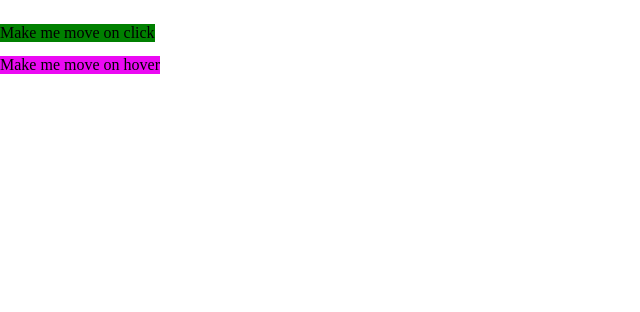
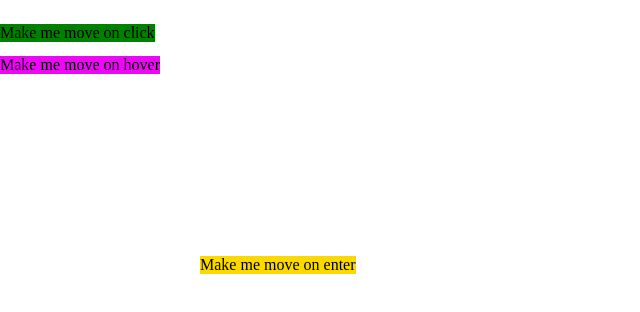
Before and after one commit to HavaElboim/stackblitz-html-2nd-assignment, a plain HTML site: page index.html in a window 1280 px wide. Shown: the whole page, without its empty margins (0-640 px from the left). Drawn offline with Linux system fonts and the light colour scheme.

Commit message:
3 files modified

```diff
--- a/index.html
+++ b/index.html
@@ -18,6 +18,13 @@
     >
       Make me move on hover
     </p>
+    <p
+      id="onEnterText"
+      class="on-enter-text"
+      onmouseenter="enterBox.moveOnAction()"
+    >
+      Make me move on enter
+    </p>
     <script type="text/javascript" src="./script.js"></script>
   </body>
 </html>
--- a/script.js
+++ b/script.js
@@ -1,6 +1,8 @@
 let move_click = document.getElementById('onClickText');
 console.log('move_click is: ', move_click);
 let move_hover = document.getElementById('onHoverText');
+let move_enter = document.getElementById('onEnterText');
+console.log('move_enter is: ', move_enter);
 let tmp_left, tmp_top, tmp2_left, tmp2_top;
 
 let screen_width = window.screen.width;
@@ -52,3 +54,4 @@ class movingBox {
 
 let clickBox = new movingBox(move_click, 100, 0);
 let hoverBox = new movingBox(move_hover, 0, 50);
+let enterBox = new movingBox(move_enter, 10, 10);
--- a/styles.css
+++ b/styles.css
@@ -14,3 +14,12 @@
   left: 0px;
   top: 40px;
 }
+
+.on-enter-text {
+  background-color: rgb(251, 217, 0);
+  display: inline-block;
+  cursor: pointer;
+  position: absolute;
+  left: 200px;
+  top: 240px;
+}
```
